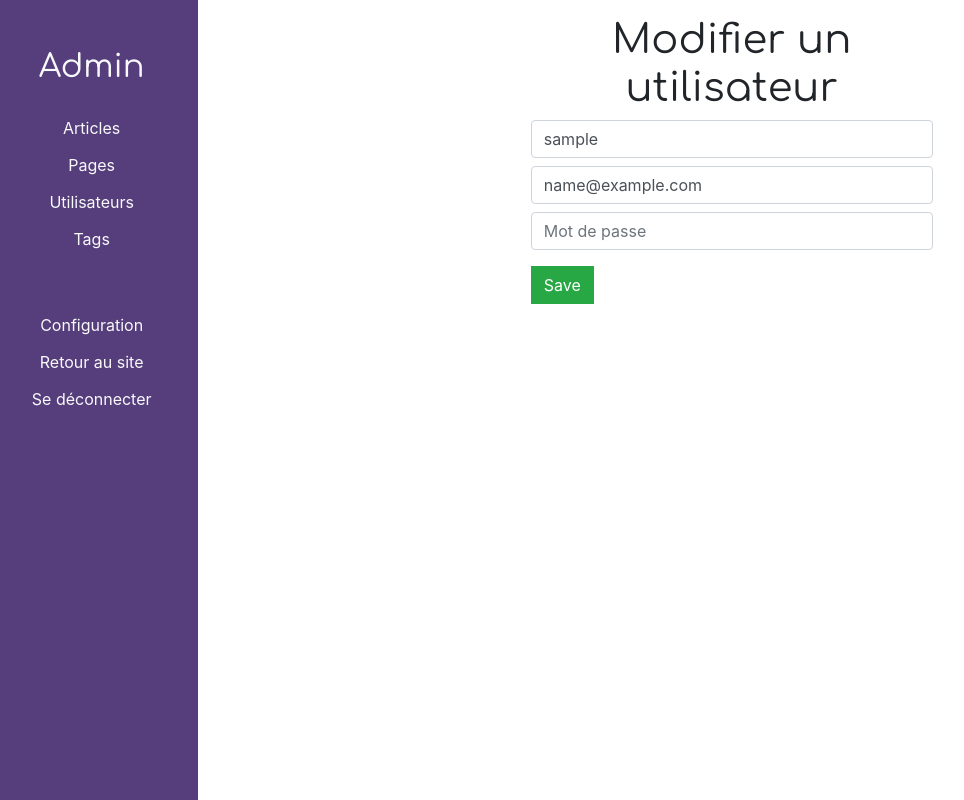
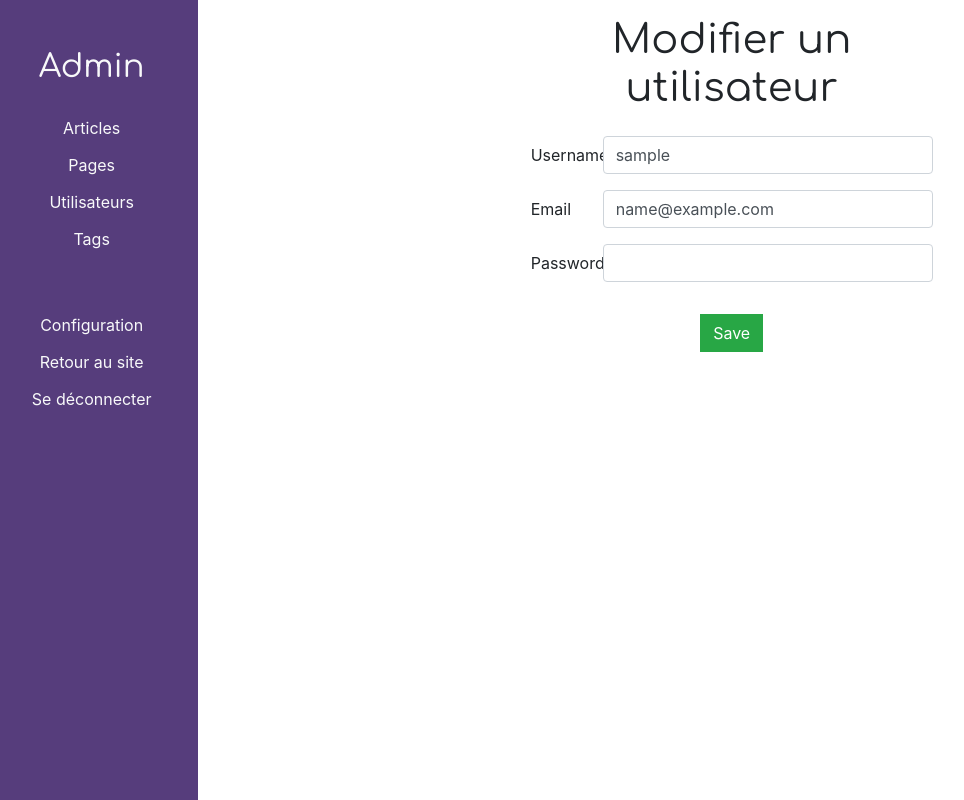
Before and after one commit to mmarcot/Flask-TinyCMS, a Flask app: page /admin/users/edit/1 in a window 1280 px wide. Shown: the whole page, without its empty margins (15-979 px from the left). Run offline with Flask 2, Linux system fonts and the light colour scheme; the visitor is signed in with stand-in values (Sample User, id 1); data comes from the database, SQL or seed files in the repository; some libraries are stand-ins or nearby versions.

Commit message:
Adding labels to the User forms

```diff
--- a/app/templates/admin-tags-create.html
+++ b/app/templates/admin-tags-create.html
@@ -4,7 +4,7 @@
 
 {% block content %}
 <div class="col-sm-6 col-lg-4 mx-auto m-3">
-    <div class="text-center">
+    <div class="text-center mb-4">
         <h1>Créer un tag</h1>
     </div>
     <form action="{{ url_for('admin_tags_create') }}" method="POST" class="form">
@@ -15,7 +15,9 @@
               {{ form.name(class="form-control") }}
             </div>
         </div>
-        {{ form.submit(class="btn btn-success mt-3") }}
+        <div class="text-center">
+            {{ form.submit(class="btn btn-success mt-3") }}
+        </div>
     </form>
 </div>
 {% endblock %}
--- a/app/templates/admin-tags-edit.html
+++ b/app/templates/admin-tags-edit.html
@@ -4,7 +4,7 @@
 
 {% block content %}
 <div class="col-sm-6 col-lg-4 mx-auto m-3">
-    <div class="text-center">
+    <div class="text-center mb-4">
         <h1>Modifier un tag</h1>
     </div>
     <form action="{{ url_for('admin_tags_edit', tag_id=tag.id) }}" method="POST" class="form">
@@ -15,7 +15,9 @@
               {{ form.name(class="form-control") }}
             </div>
         </div>
-        {{ form.submit(class="btn btn-success mt-3") }}
+        <div class="text-center">
+            {{ form.submit(class="btn btn-success mt-3") }}
+        </div>
     </form>
 </div>
 {% endblock %}
--- a/app/templates/admin-users-edit.html
+++ b/app/templates/admin-users-edit.html
@@ -4,15 +4,33 @@
 
 {% block content %}
 <div class="col-sm-10 col-md-8 col-lg-6 col-xl-5 mx-auto m-3">
-    <div class="text-center">
+    <div class="text-center mb-4">
         <h1>Modifier un utilisateur</h1>
     </div>
     <form action="{{ url_for('admin_users_edit', user_id=user.id) }}" method="POST" class="form">
         {{ form.csrf_token }}
-        {{ form.username(class="form-control", placeholder="Nom d'utilisateur") }}
-        {{ form.email(class="form-control my-2", placeholder="E-mail") }}
-        {{ form.password(class="form-control", placeholder="Mot de passe")}}
-        {{ form.submit(class="btn btn-success mt-3") }}
+        {{ form.csrf_token }}
+        <div class="form-group row">
+            {{ form.username.label(class="col-sm-2 col-form-label") }}
+            <div class="col-sm-10">
+              {{ form.username(class="form-control") }}
+            </div>
+        </div>
+        <div class="form-group row">
+            {{ form.email.label(class="col-sm-2 col-form-label") }}
+            <div class="col-sm-10">
+              {{ form.email(class="form-control") }}
+            </div>
+        </div>
+        <div class="form-group row">
+            {{ form.password.label(class="col-sm-2 col-form-label") }}
+            <div class="col-sm-10">
+              {{ form.password(class="form-control") }}
+            </div>
+        </div>
+        <div class="text-center">
+            {{ form.submit(class="btn btn-success mt-3") }}
+        </div>
     </form>
 </div>
 {% endblock %}
```
Also changed, not shown: app/templates/admin-users-create.html (+22 -5 lines).
